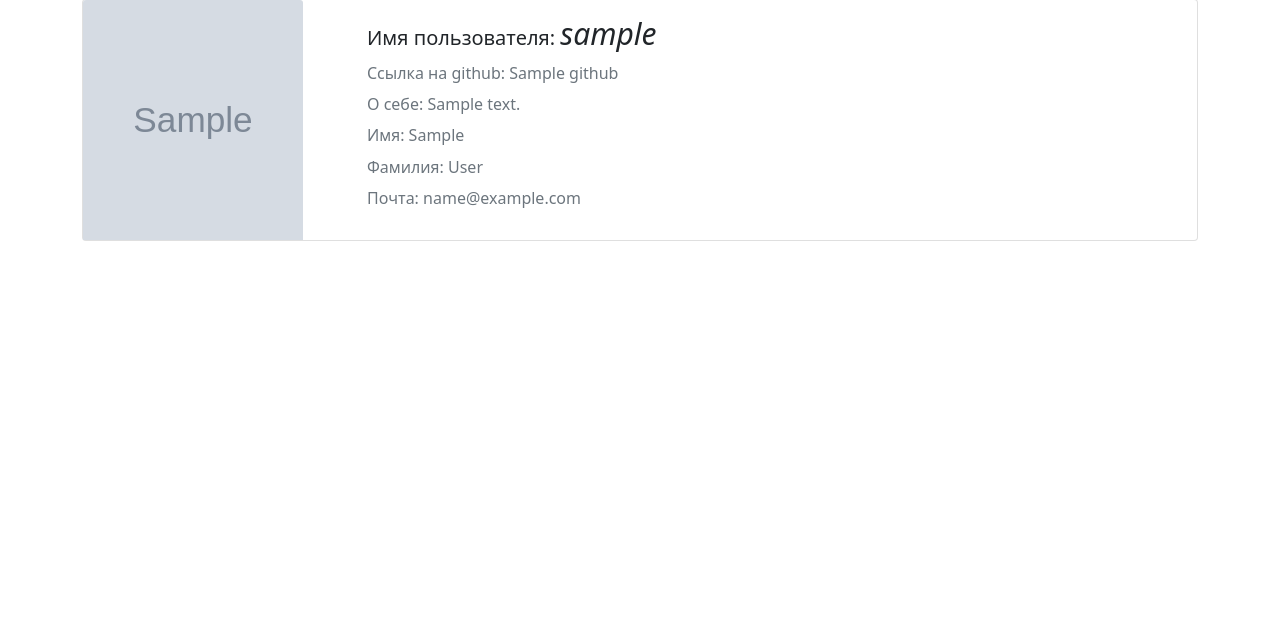
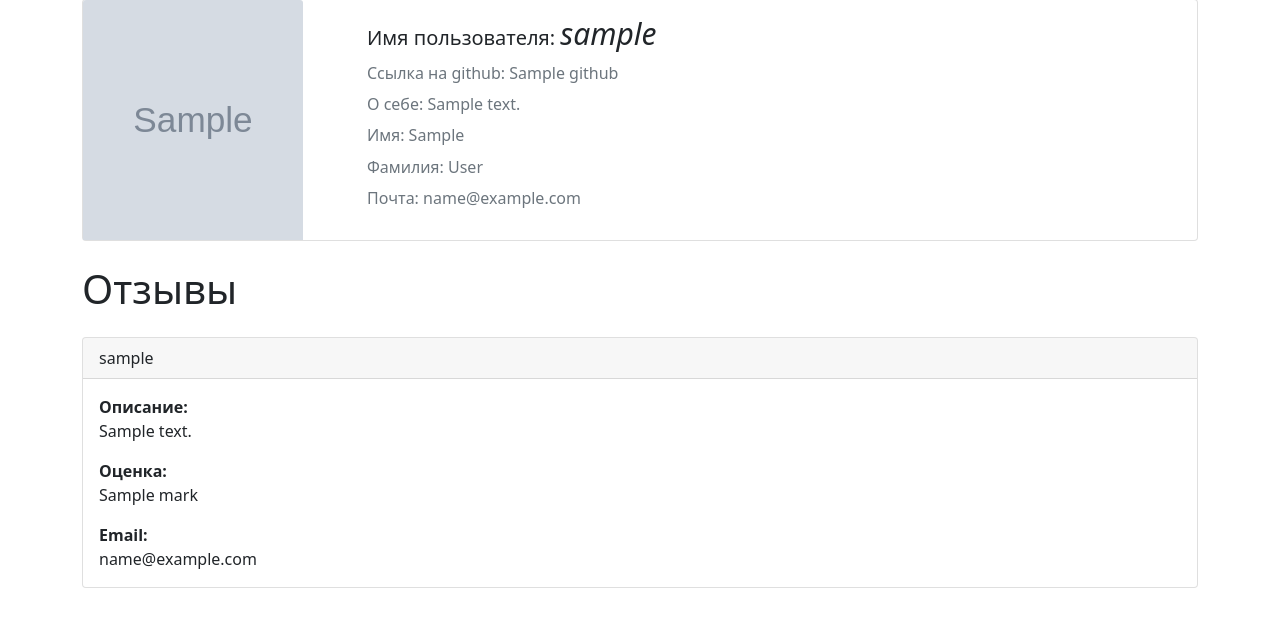
Before and after one commit to Dancher-man/Product_ex7, a Django app: template accounts/templates/user_profile.html in a window 1280 px wide. Shown: the part 81-708 px from the top of the page. Run offline with Django 4.2, Linux system fonts and the light colour scheme; the template is opened without the code that fills it: most values are stand-ins (such as "Sample title", 1, 10 or a date in 2020); grey boxes marked "Sample" are stand-in pictures.

Commit message:
Реализовал вывод всех отзывов в профиле самого пользователя

```diff
--- a/source/models.py
+++ b/source/models.py
@@ -21,7 +21,7 @@ class Product(models.Model):
 
 
 class Review(models.Model):
-    author = models.ForeignKey(get_user_model(), on_delete=models.CASCADE, related_name='users', verbose_name='Автор')
+    author = models.ForeignKey(get_user_model(), on_delete=models.CASCADE, related_name='reviews', verbose_name='Автор')
     product = models.ForeignKey(Product, on_delete=models.CASCADE, related_name='reviews', verbose_name='Товар')
     text = models.TextField(max_length=2000, verbose_name='Текст отзыва')
     mark = models.IntegerField(verbose_name='Оценка', validators=[MaxValueValidator(5), MinValueValidator(1)])
--- a/source/templates/partial/reviews_list_partial.html
+++ b/source/templates/partial/reviews_list_partial.html
@@ -1,18 +1,17 @@
+<h1>Отзывы</h1>
 {% for review in reviews %}
-    {% if review.moderated or perms.webapp.view_review %}
     <div class="card mt-4">
         <div class="card-header">
             {{ review.author.username }}
         </div>
         <div class="card-body">
-                <p class="card-text"><b>Описание: </b><br>{{ review.description }}</p>
+            <p class="card-text"><b>Описание: </b><br>{{ review.text }}</p>
             <p class="card-text"><b>Оценка: </b><br>{{ review.mark }}</p>
             <p class="card-text"><b>Email:</b><br>{{ review.author.email|default:'Нет' }}</p>
 {#                    <p><a href="{% url 'webapp:update_review_moderator' review.pk %}">Редактировать отзыв</a></p>#}
 {#                    <p><a href="{% url 'webapp:delete_product' review.pk %}">Удалить отзыв</a></p>#}
         </div>
     </div>
-    {% endif %}
 {% empty %}
     <h3>Нет отзывов</h3>
 {% endfor %}
```
Also changed, not shown: accounts/templates/partial/form.html (deleted, +0 -14 lines), source/migrations/0003_alter_review_author.py (added). Lines whose indentation alone changed are shown as unchanged.
